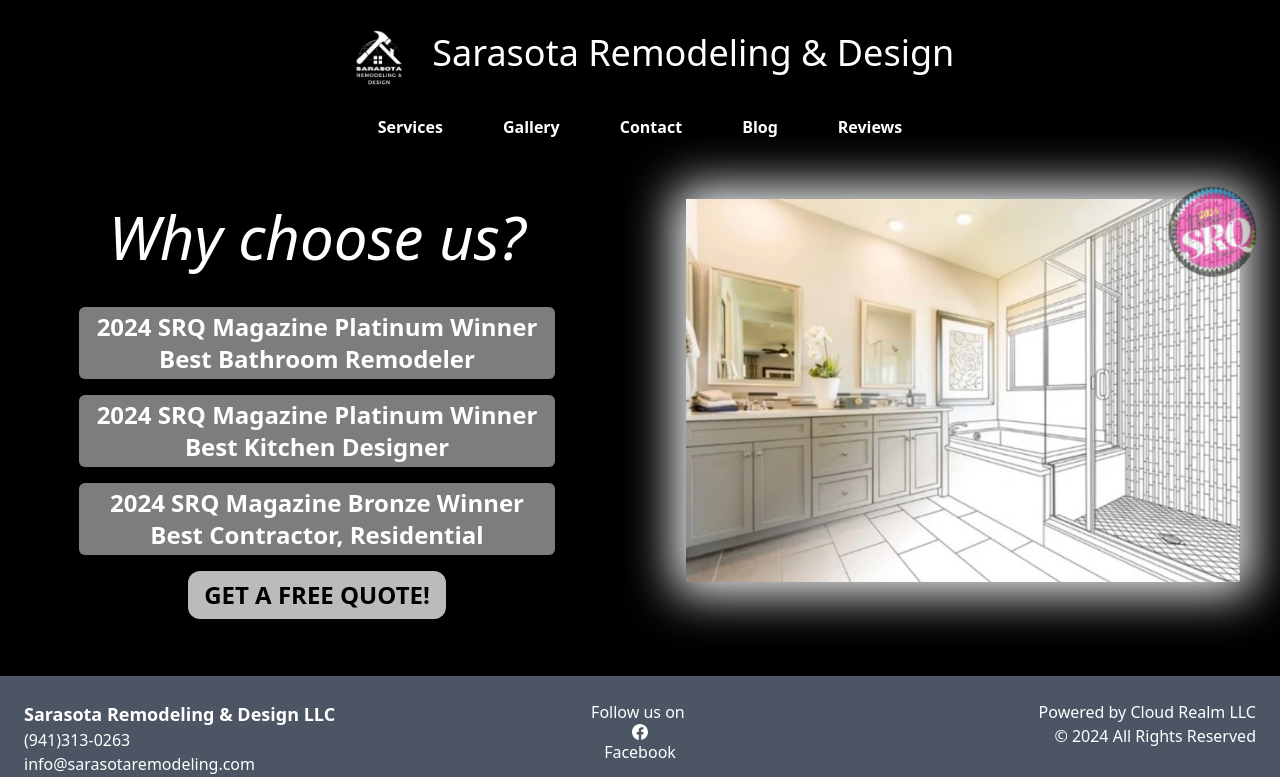
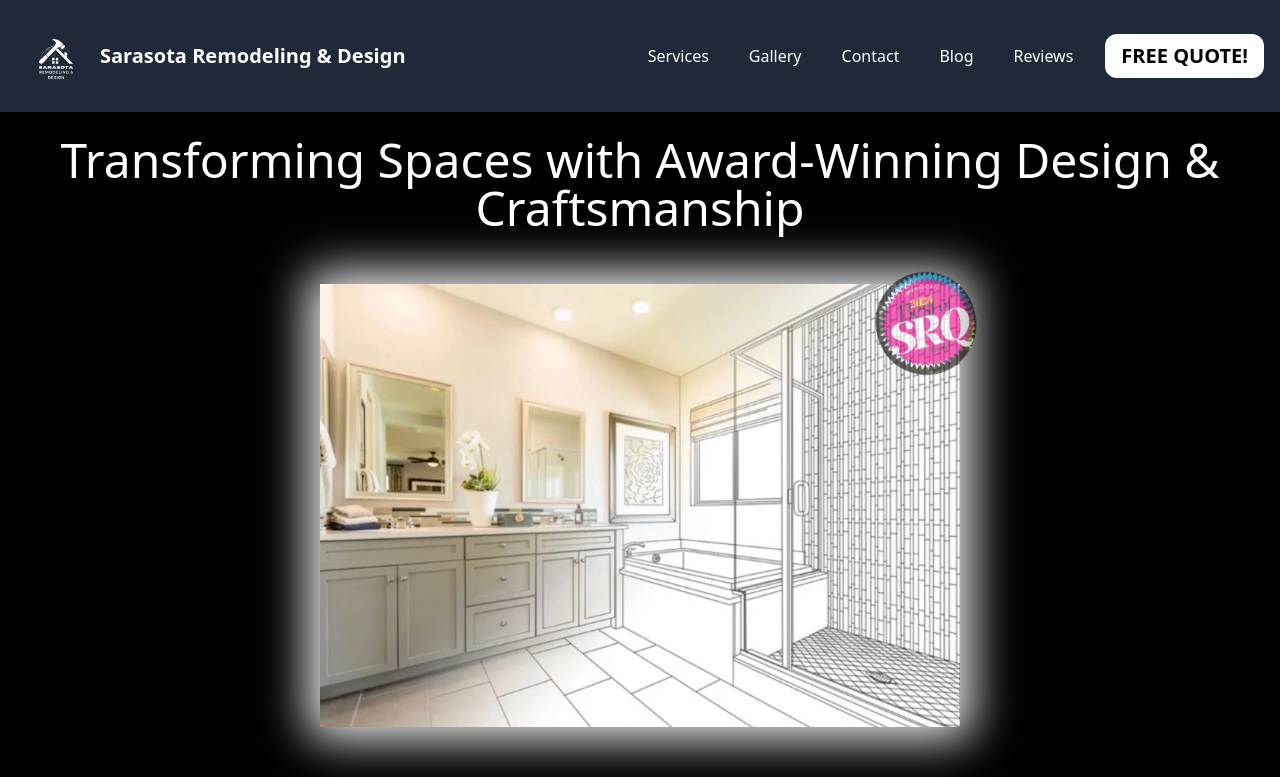
Before and after one commit to MrJonnyOrtiz/srd-React, a React (Vite) app: page /home in a window 1280 px wide. Shown: the top 777 px of the page. Built offline with nearby package versions, Linux system fonts and the light colour scheme.

Commit message:
improvement: home and nav bar

```diff
--- a/src/components/pages/Home.jsx
+++ b/src/components/pages/Home.jsx
@@ -12,11 +12,17 @@ export default function Home() {
    const text3 = "2024 SRQ Magazine Platinum Winner Best Bathroom Remodeler";
 
    return (
-      <div className="grid grid-cols-1 gap-3  md:grid-cols-2">
+      <div className="grid grid-cols-1 gap-3">
+         {/* headline  */}
+         <h1 className="text-2xl md:text-5xl text-center pt-3">
+            Transforming Spaces with Award-Winning Design & Craftsmanship
+         </h1>
+
          {/* hero image, curtain, and SRQ Magazine badge */}
-         <div className="flex gap-3 flex-col items-center justify-center md:order-2">
+         <div className="">
+            <div className="flex gap-3 flex-col items-center justify-center">
                <div className="relative px-3 m-7 py-3">
-               <div className="absolute inset-0 bg-gray-100 rounded-xl  blur-xl"></div>
+                  <div className="absolute inset-0 bg-gray-100 rounded-xl blur-xl"></div>
                   <img
                      className="relative"
                      src="Image 10-18-22 at 6.39 PM.webp"
@@ -42,22 +48,26 @@ export default function Home() {
                   <div className="absolute inset-0 bg-black slideOut rounded-xl"></div>
                </div>
             </div>
+         </div>
 
          {/* benefits */}
-         <div className="flex flex-col items-center justify-start gap-3 md:gap-4 text-sm sm:text-lg md:text-xl md:order-1 lg:text-2xl">
-            <h1 className="text-2xl md:text-4xl lg:text-6xl md:p-4 lg:p-6 italic md:mt-6">
-               Why choose us?
-            </h1>
-            <div className="flex items-center justify-center w-3/4 ">
+         <div className="max-w-prose mx-auto text-lg">
+            <div className="flex items-center justify-center mx-auto gap-3">
+               <div className="flex items-center justify-center ">
                   <Benefit text={text3} />
                </div>
-            <div className="flex items-center justify-center w-3/4 ">
+               <div className="flex items-center justify-center">
                   <Benefit text={text2} />
                </div>
-            <div className="flex items-center justify-center w-3/4 ">
+               <div className="flex items-center justify-center ">
                   <Benefit text={text1} />
                </div>
-            <div className="flex items-center justify-center md:col-span-2 md:order-3">
+            </div>
+         </div>
+
+         {/* CTA */}
+         <div>
+            <div className="flex p-3 items-center justify-center md:hidden">
                <CTA />
             </div>
          </div>
--- a/src/components/pages/Services.jsx
+++ b/src/components/pages/Services.jsx
@@ -40,7 +40,7 @@ export default function Services({ services = [] }) {
                />
             ))}
          </ul>
-         <div className="text-center my-5">
+         <div className="text-center my-5 md:hidden">
             <CTA />
          </div>
       </div>
--- a/src/components/ui/CTA.jsx
+++ b/src/components/ui/CTA.jsx
@@ -3,7 +3,7 @@ export default function CTA() {
       <>
          <a
             href="tel:9413130263"
-            className="bg-white text-black font-semibold hover:bg-black hover:border-4 hover:text-white px-4 py-2 rounded-xl animate-pulse lg:text-2xl"
+            className="bg-white text-black font-semibold hover:bg-black hover:border-4 hover:text-white px-4 py-2 rounded-xl animate-pulse lg:text-2xl text-center"
          >
             GET A FREE QUOTE!
          </a>
--- a/src/components/ui/Footer.jsx
+++ b/src/components/ui/Footer.jsx
@@ -1,6 +1,6 @@
 export default function Footer() {
    return (
-      <footer className="grid grid-cols-1 md:grid-cols-3  bg-gray-600 p-3">
+      <footer className="grid grid-cols-1 md:grid-cols-3  bg-gray-800 p-3">
          <div className="m-3 text-center md:text-left">
             <h2 className="text-lg font-bold">
                Sarasota Remodeling & Design LLC
--- a/src/components/ui/Navbar.jsx
+++ b/src/components/ui/Navbar.jsx
@@ -5,10 +5,8 @@ function ShowLogo() {
    return (
       <img
          src="SRDlogoBlack.png"
-         alt="SRD logo"
-         width={250}
-         height="auto"
-         className="md:w-1/12"
+         alt="Sarasota Remodeling & Design logo"
+         className="md:w-[80px] h-auto w-[160px]"
       />
    );
 }
@@ -16,93 +14,96 @@ function ShowLogo() {
 export default function NavBar() {
    const [isOpen, setIsOpen] = useState(false);
    const genericHamburgerLine = `h-1 w-6 my-1 rounded-full bg-white transition ease transform duration-300`;
+
    return (
-      <nav>
-         <Link to="/">
-            <div className="flex justify-center -mb-6 md:-mb-0">
-               <ShowLogo />
-               <h1 className="hidden md:flex space-x-8 items-center text-4xl">
-                  Sarasota Remodeling & Design
-               </h1>
-            </div>
+      <nav className="relative flex items-center justify-between p-4 bg-gray-800 text-white">
+         <Link to="/" className="flex items-center">
+            <ShowLogo />
+            <h1 className="hidden md:block ml-1 md:text-xl font-bold">
+               Sarasota Remodeling & Design
+            </h1>
          </Link>
-         <div className="flex justify-around items-center">
-            {/* xs and small nav */}
+
+         {/* Mobile Hamburger Menu */}
+         <div className="md:hidden">
             <button
                id="hamburger"
-               className="flex flex-col h-12 w-12 border-2 border-white rounded justify-center items-center group md:hidden"
-               onClick={() => setIsOpen(!isOpen)}
+               aria-label="Toggle navigation menu"
+               aria-expanded={isOpen}
+               className="fixed top-4 right-4 flex flex-col h-12 w-12 border-2 border-white rounded justify-center items-center group z-50"
+               onClick={() => setIsOpen((o) => (o = !o))}
             >
-               <div
+               <span
                   className={`${genericHamburgerLine} ${
-                     isOpen
-                        ? "rotate-45 translate-y-3 opacity-50 group-hover:opacity-100"
-                        : "opacity-50 group-hover:opacity-100"
+                     isOpen ? "rotate-45 translate-y-3" : "opacity-50"
                   }`}
                />
-               <div
+               <span
                   className={`${genericHamburgerLine} ${
-                     isOpen ? "opacity-0" : "opacity-50 group-hover:opacity-100"
+                     isOpen ? "opacity-0" : "opacity-50"
                   }`}
                />
-               <div
+               <span
                   className={`${genericHamburgerLine} ${
-                     isOpen
-                        ? "-rotate-45 -translate-y-3 opacity-50 group-hover:opacity-100"
-                        : "opacity-50 group-hover:opacity-100"
+                     isOpen ? "-rotate-45 -translate-y-3" : "opacity-50"
                   }`}
                />
             </button>
-            {isOpen && (
-               <>
-                  <ul className="flex items-center gap-3 md:hidden">
-                     <li>
-                        <Link to="/services" onClick={() => setIsOpen(!isOpen)}>
-                           Services
-                        </Link>
-                     </li>
-                     <li>
-                        <Link to="/gallery" onClick={() => setIsOpen(!isOpen)}>
-                           Gallery
-                        </Link>
-                     </li>
-                     <li>
-                        <Link to="/contact" onClick={() => setIsOpen(!isOpen)}>
-                           Contact
-                        </Link>
-                     </li>
-                     <li>
-                        <Link to="/blog" onClick={() => setIsOpen(!isOpen)}>
-                           Blog
-                        </Link>
-                     </li>
-                     <li>
-                        <Link to="/reviews" onClick={() => setIsOpen(!isOpen)}>
-                           Reviews
-                        </Link>
-                     </li>
-                  </ul>
-               </>
-            )}
-            {/* md and large nav */}
-            <ul className="hidden md:flex space-x-8 md:gap-3">
-               <li className="hover:bg-white hover:text-black md:px-2 md:py-2 rounded-lg font-bold">
-                  <Link to="/services">Services</Link>
-               </li>
-               <li className="hover:bg-white hover:text-black md:px-2 md:py-2 rounded-lg font-bold">
-                  <Link to="/gallery">Gallery</Link>
-               </li>
-               <li className="hover:bg-white hover:text-black md:px-2 md:py-2 rounded-lg font-bold">
-                  <Link to="/contact">Contact</Link>
-               </li>
-               <li className="hover:bg-white hover:text-black md:px-2 md:py-2 rounded-lg font-bold">
-                  <Link to="/blog">Blog</Link>
-               </li>
-               <li className="hover:bg-white hover:text-black md:px-2 md:py-2 rounded-lg font-bold">
-                  <Link to="/reviews">Reviews</Link>
-               </li>
+         </div>
+
+         {/* Mobile Navigation */}
+         <div
+            className={`${
+               isOpen ? "block" : "hidden"
+            } md:hidden fixed top-0 left-0 w-full  bg-gray-800 text-center p-4 z-40`}
+         >
+            <ul className="flex flex-col z-10 items-center justify-center space-y-4">
+               {[
+                  { path: "/home", label: "Home" },
+                  { path: "/services", label: "Services" },
+                  { path: "/gallery", label: "Gallery" },
+                  { path: "/contact", label: "Contact" },
+                  { path: "/blog", label: "Blog" },
+                  { path: "/reviews", label: "Reviews" },
+               ].map((item) => (
+                  <li
+                     key={item.path}
+                     className="hover:bg-white hover:text-black px-2 py-2 rounded-lg"
+                  >
+                     <Link
+                        to={item.path}
+                        onClick={() => setIsOpen((o) => (o = !o))}
+                     >
+                        {item.label}
+                     </Link>
+                  </li>
+               ))}
             </ul>
          </div>
+
+         {/* Desktop Navigation */}
+         <ul className="hidden md:flex space-x-6 items-center">
+            {[
+               { path: "/services", label: "Services" },
+               { path: "/gallery", label: "Gallery" },
+               { path: "/contact", label: "Contact" },
+               { path: "/blog", label: "Blog" },
+               { path: "/reviews", label: "Reviews" },
+            ].map((item) => (
+               <li
+                  key={item.path}
+                  className="hover:bg-white hover:text-black px-2 py-2 rounded-lg"
+               >
+                  <Link to={item.path}>{item.label}</Link>
+               </li>
+            ))}
+            <a
+               href="tel:9413130263"
+               className="bg-white text-black font-semibold hover:bg-black hover:border-4 hover:text-white px-4 py-2 rounded-xl animate-pulse lg:text-xl text-center ml-3 md:block hidden"
+            >
+               FREE QUOTE!
+            </a>
+         </ul>
       </nav>
    );
 }
```
Lines whose indentation alone changed are shown as unchanged.
